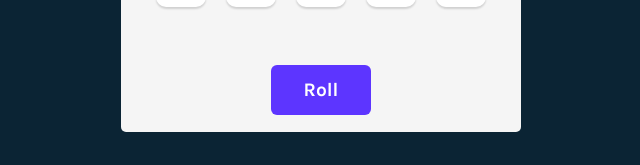
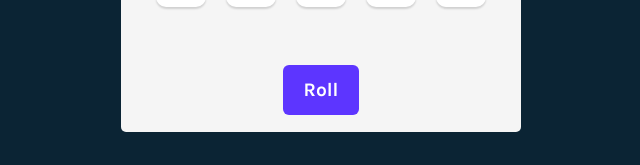
Before and after one commit to Kennedysenyo/Tenzies, a React (Vite) app: page / in a window 1280 px wide. Shown: the part 468-633 px from the top of the page, without its empty margins (319-959 px from the left). Built offline with nearby package versions, Linux system fonts and the light colour scheme.

Commit message:
add gameWom functionality

```diff
--- a/public/styles/styles.css
+++ b/public/styles/styles.css
@@ -66,7 +66,9 @@ button {
 
 .roll-dice {
   height: 50px;
-  width: 100px;
+  white-space: nowrap;
+  padding: 6px 21px;
+  width: auto;
   background-color: #5D35FF;
   color: white;
   font-size: 1.2rem;
--- a/src/App.jsx
+++ b/src/App.jsx
@@ -4,6 +4,11 @@ import Die from "./components/Die"
 const App = () => {
 
   const [dice, setDice] = useState(generateAllNewDice())
+
+  const gameWon = (
+    dice.every(die => die.isHeld) &&
+    dice.every(die => die.value === dice[0].value)
+  )
 
   function generateAllNewDice() {
     return new Array(10)
@@ -16,13 +21,19 @@ const App = () => {
   }
 
   function rollDice() {
-    setDice( prevDice => prevDice.map(
-      (die) => (die.isHeld) ? die : {...die, value: Math.ceil(Math.random() * 6)}
+    if (gameWon) {
+      setDice(generateAllNewDice())
+    } else {
+      setDice( prevDice => prevDice.map( (die) =>
+        (die.isHeld) ? die : {...die, value: Math.ceil(Math.random() * 6)}
+        )
       )
-    )
+    }
   }
 
   function hold(id) {
+    if (gameWon) return
+
     const clickedDie = dice.find(die => die.id === id);
     const prevSelectedValue = dice.find(die => die.isHeld)?.value || null;
 
@@ -44,23 +55,30 @@ const App = () => {
   }
 
 
-  const diceElements = dice.map(
-    (die) =>  <Die key={die.id} id={die.id} hold={hold} held={die.isHeld} value={die.value}/>
+  const diceElements = dice.map((die) =>  (
+    <Die
+      key={die.id}
+      id={die.id}
+      hold={hold}
+      held={die.isHeld}
+      value={die.value}
+      />
+    )
   )
 
   return (
     <main>
       <h1 className="title">Tenzies</h1>
-      <p className="instructions">Roll until all dice are the same. Click each die to freeze it at its current value between rolls.</p>
+      <p className="instructions">
+        Roll until all dice are the same. Click each die to freeze it at its current value between rolls.
+      </p>
       <div className="dice-container">
         { diceElements }
       </div>
-      <button
-        className="roll-dice"
-        onClick={rollDice}
-      >Roll</button>
-
-       </main>
+      <button className="roll-dice" onClick={rollDice}>
+        { gameWon ? "New Game" : "Roll" }
+      </button>
+    </main>
   )
 }
 
```
Also changed, not shown: src/components/Die.jsx (line endings or trailing spaces).
